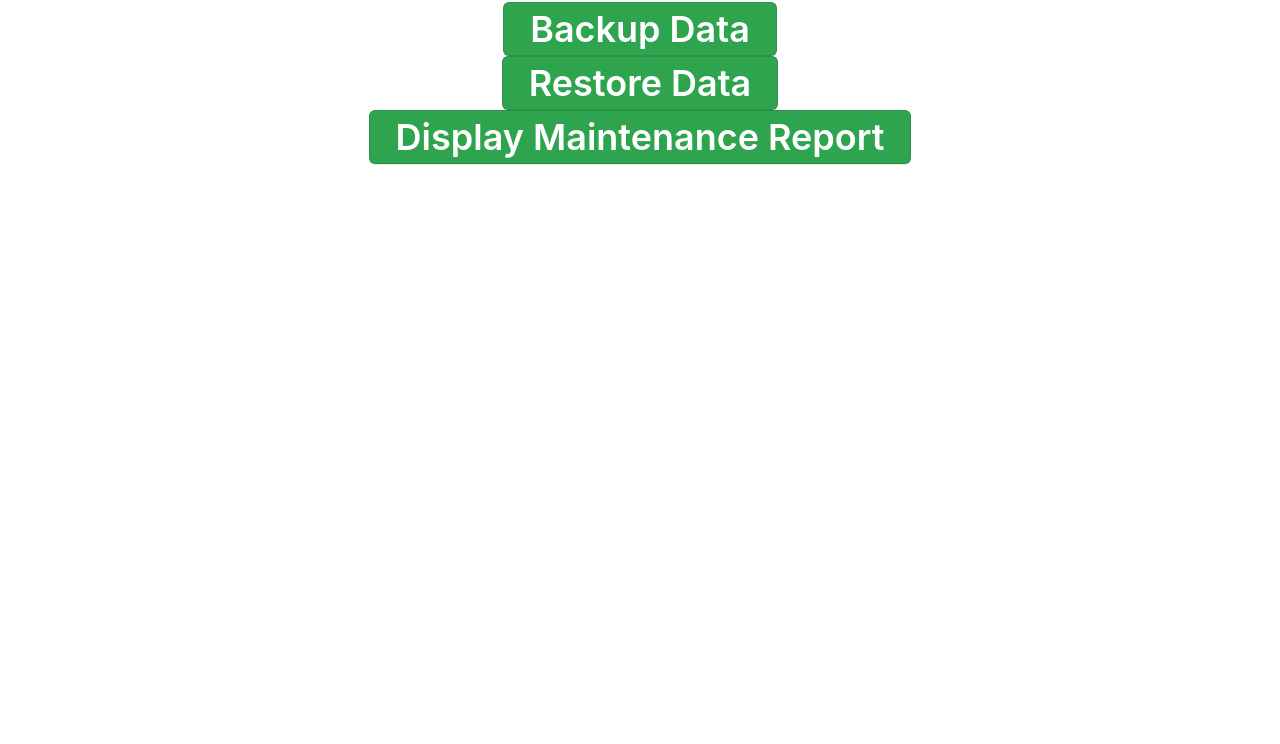
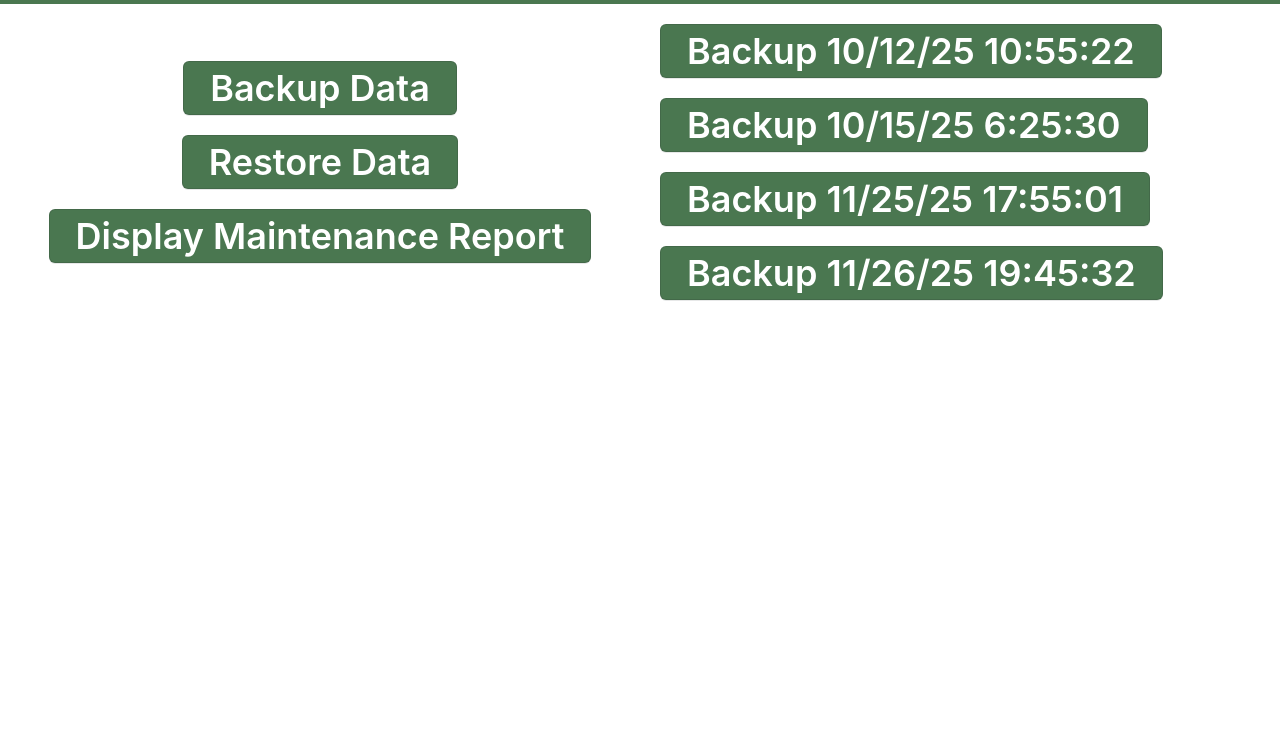
Before and after one commit to Simoaleh/Laboratory-Activity_7_Buendia_Ferrer_Rodriguez, a plain HTML site: page maintenance.html in a window 1280 px wide. Shown: the part 56-800 px from the top of the page. Drawn offline with Linux system fonts and the light colour scheme.

Commit message:
Fixing Maintenance

```diff
--- a/maintenance.css
+++ b/maintenance.css
@@ -20,6 +20,7 @@ body {
     color: white;
     font-size: 24px;
     box-shadow: 100px #dac0a4;
+    height: 40px;
 }
 
 .content {
@@ -27,8 +28,8 @@ body {
     flex-direction: row;
     align-items: center;
     justify-content: center;
-    padding-top: 10px;
-    height:auto;
+    width: 100%;
+    height: calc(100vh-40px);
 }
 
 .maintenance-buttons {
@@ -36,11 +37,18 @@ body {
     flex-direction: column;
     align-items: center;
     justify-content: space-between;
+    width: 20px;
+}
+
+.maintenance-output, .maintenance-buttons {
+  flex-grow: 1;
+  flex-basis: 0;
+  padding: 20px;
 }
 
 .button {
   appearance: none;
-  background-color: #2ea44f;
+  background-color: #4a7750;
   border: 1px solid rgba(27, 31, 35, .15);
   border-radius: 6px;
   box-shadow: rgba(27, 31, 35, .1) 0 1px 0;
@@ -61,6 +69,7 @@ body {
   touch-action: manipulation;
   vertical-align: middle;
   white-space: nowrap;
+  margin-bottom: 20px;
 }
 
 .button:focus:not(:focus-visible):not(.focus-visible) {
--- a/maintenance.html
+++ b/maintenance.html
@@ -35,7 +35,18 @@
                 </button>
             </div>
             <div class="maintenance-output">
-
+                <button id="DUMMYButton" class="button">
+                    Backup 10/12/25 10:55:22
+                </button>
+                <button id="DUMMYButton" class="button">
+                    Backup 10/15/25 6:25:30
+                </button>
+                <button id="DUMMYButton" class="button">
+                    Backup 11/25/25 17:55:01
+                </button>
+                <button id="DUMMYButton" class="button">
+                    Backup 11/26/25 19:45:32
+                </button>
             </div>
         </div>
     </body>
```
